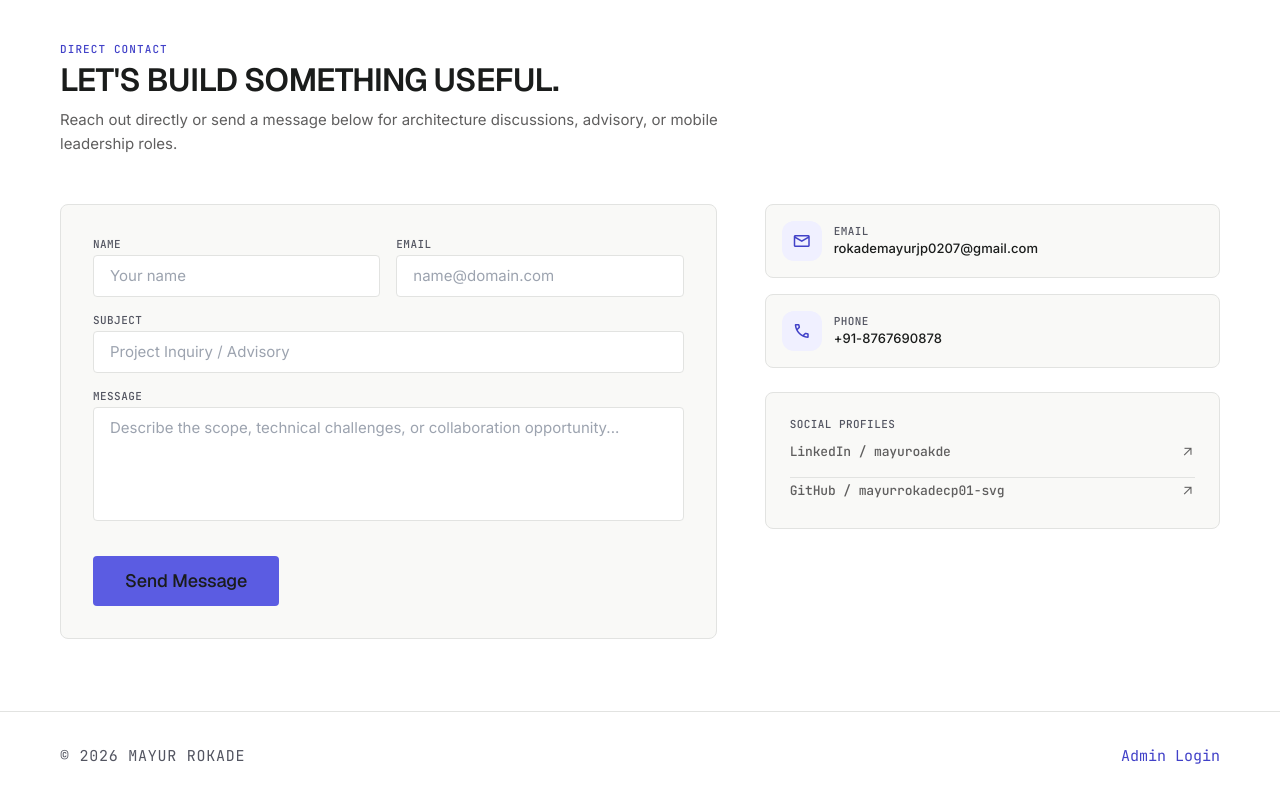
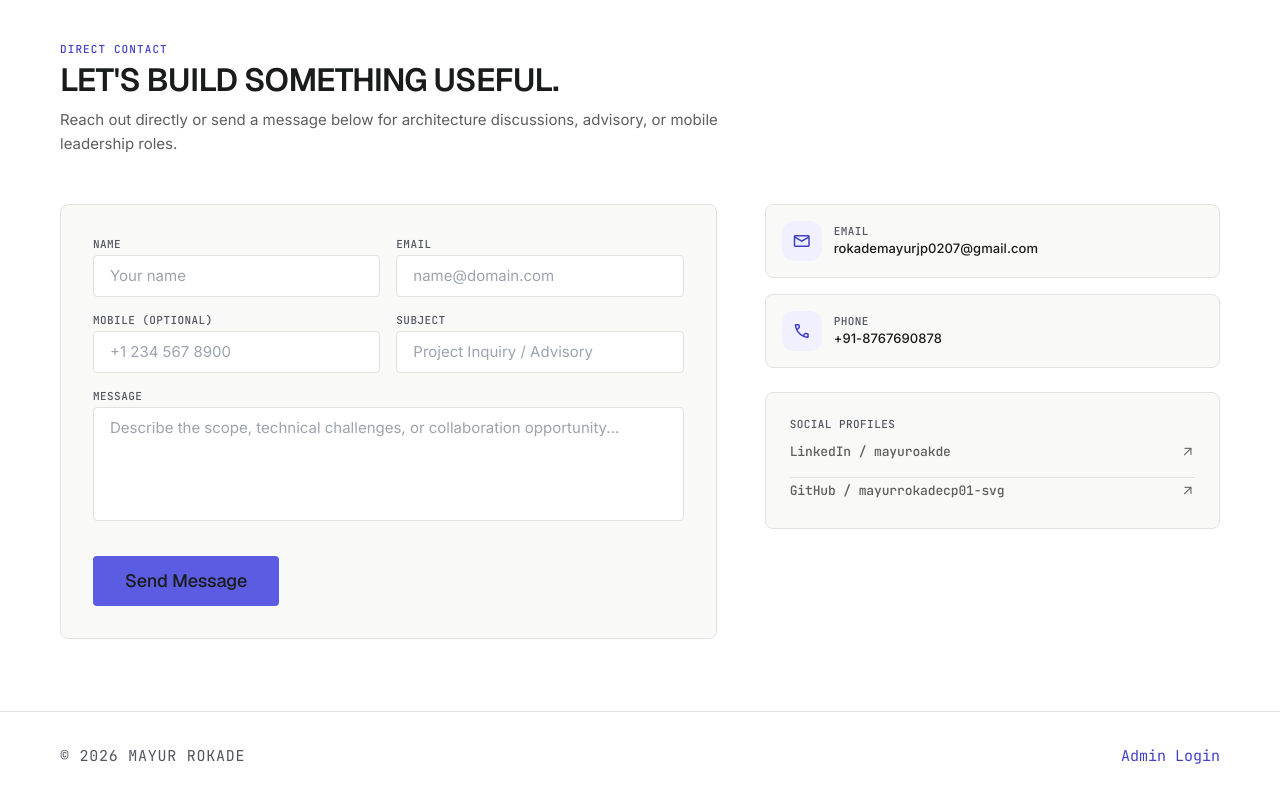
Before and after one commit to mayurrokadecp01-svg/mayur_profile, a React (Vite) app: page / in a window 1280 px wide. Shown: the part 6830-7630 px from the top of the page. Built offline with nearby package versions, Linux system fonts and the light colour scheme.

Commit message:
Add mobile field to contact form and change button text to white

```diff
--- a/src/components/sections/Contact.tsx
+++ b/src/components/sections/Contact.tsx
@@ -3,7 +3,7 @@ import { supabase } from '../../lib/supabase';
 import { Button } from '../ui/Button';
 
 const Contact = () => {
-  const [formData, setFormData] = useState({ name: '', email: '', subject: '', message: '' });
+  const [formData, setFormData] = useState({ name: '', email: '', mobile: '', subject: '', message: '' });
   const [status, setStatus] = useState<'idle' | 'submitting' | 'success' | 'error'>('idle');
 
   const handleSubmit = async (e: React.FormEvent) => {
@@ -11,11 +11,16 @@ const Contact = () => {
     setStatus('submitting');
 
     try {
-      // 1. Save to Supabase database
+      // 1. Save to Supabase database (excluding mobile for now to avoid schema errors)
       const { error } = await supabase
         .from('contact_messages')
         // @ts-ignore
-        .insert([formData]);
+        .insert([{
+          name: formData.name,
+          email: formData.email,
+          subject: formData.subject,
+          message: formData.message
+        }]);
 
       if (error) throw error;
 
@@ -33,6 +38,7 @@ const Contact = () => {
               access_key: web3formsKey,
               name: formData.name,
               email: formData.email,
+              phone: formData.mobile,
               subject: `New Portfolio Message: ${formData.subject}`,
               message: formData.message,
               from_name: 'Portfolio Contact Form',
@@ -45,7 +51,7 @@ const Contact = () => {
       }
 
       setStatus('success');
-      setFormData({ name: '', email: '', subject: '', message: '' });
+      setFormData({ name: '', email: '', mobile: '', subject: '', message: '' });
     } catch (err) {
       console.error(err);
       setStatus('error');
@@ -91,6 +97,18 @@ const Contact = () => {
                   />
                 </div>
               </div>
+              <div className="grid grid-cols-1 sm:grid-cols-2 gap-space-md">
+                <div>
+                  <label htmlFor="mobile" className="font-label-mono-sm text-label-mono-sm text-tertiary uppercase block mb-1">Mobile (Optional)</label>
+                  <input
+                    id="mobile"
+                    type="tel"
+                    className="w-full px-space-md py-space-xs rounded-lg bg-surface-container-lowest border border-surface-container-highest text-on-surface font-body-sm focus:outline-none focus:border-primary transition-colors"
+                    placeholder="+1 234 567 8900"
+                    value={formData.mobile}
+                    onChange={e => setFormData({...formData, mobile: e.target.value})}
+                  />
+                </div>
                 <div>
                   <label htmlFor="subject" className="font-label-mono-sm text-label-mono-sm text-tertiary uppercase block mb-1">Subject</label>
                   <input
@@ -102,6 +120,7 @@ const Contact = () => {
                     value={formData.subject}
                     onChange={e => setFormData({...formData, subject: e.target.value})}
                   />
+                </div>
               </div>
               <div>
                 <label htmlFor="message" className="font-label-mono-sm text-label-mono-sm text-tertiary uppercase block mb-1">Message</label>
@@ -117,7 +136,7 @@ const Contact = () => {
               </div>
 
               <div className="pt-space-sm flex items-center justify-between">
-                <Button type="submit" disabled={status === 'submitting'} className={status === 'submitting' ? 'opacity-75 cursor-not-allowed px-space-xl py-space-sm bg-primary-container text-on-primary font-headline-sm text-headline-sm rounded-lg hover:bg-primary transition-colors' : 'px-space-xl py-space-sm bg-primary-container text-on-primary font-headline-sm text-headline-sm rounded-lg hover:bg-primary transition-colors'}>
+                <Button type="submit" disabled={status === 'submitting'} className={status === 'submitting' ? 'opacity-75 cursor-not-allowed px-space-xl py-space-sm bg-primary-container text-white font-headline-sm text-headline-sm rounded-lg hover:bg-primary transition-colors' : 'px-space-xl py-space-sm bg-primary-container text-white font-headline-sm text-headline-sm rounded-lg hover:bg-primary transition-colors'}>
                   {status === 'submitting' ? 'Sending...' : 'Send Message'}
                 </Button>
 
```
Lines whose indentation alone changed are shown as unchanged.
